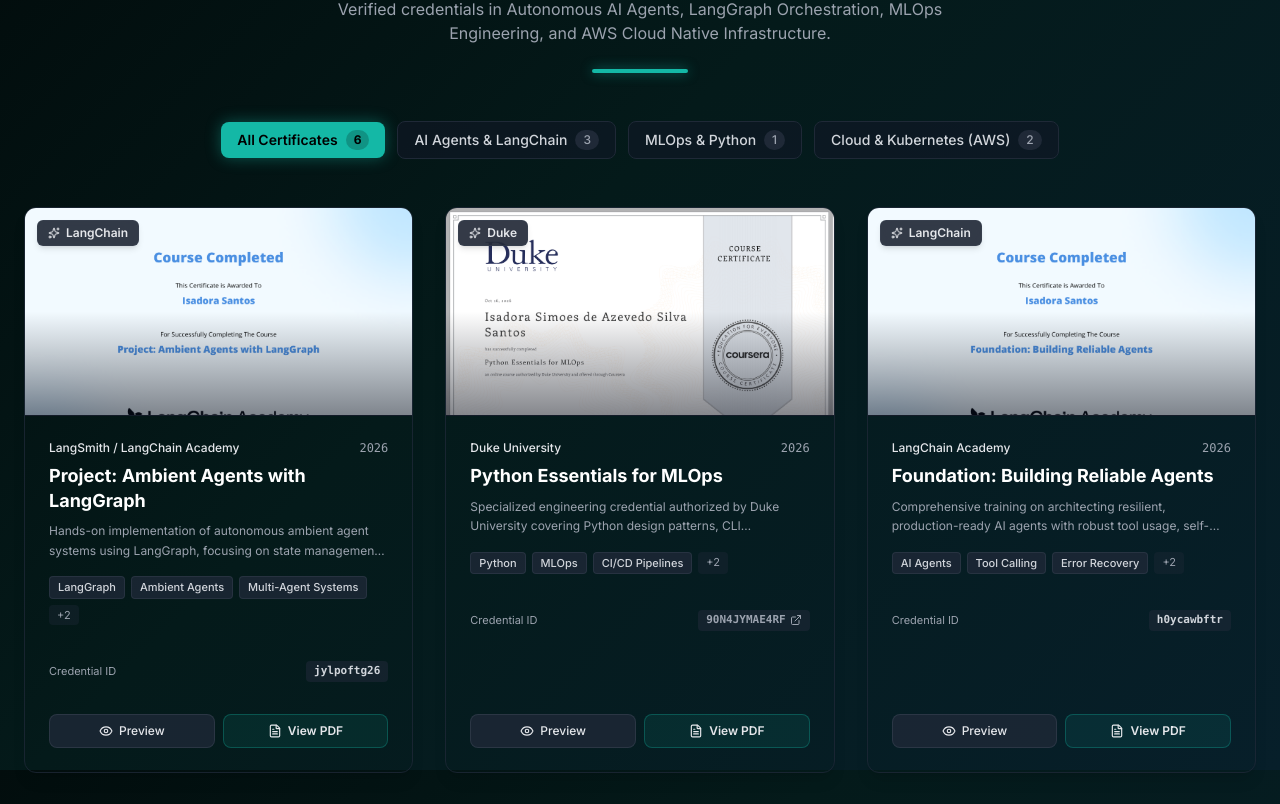
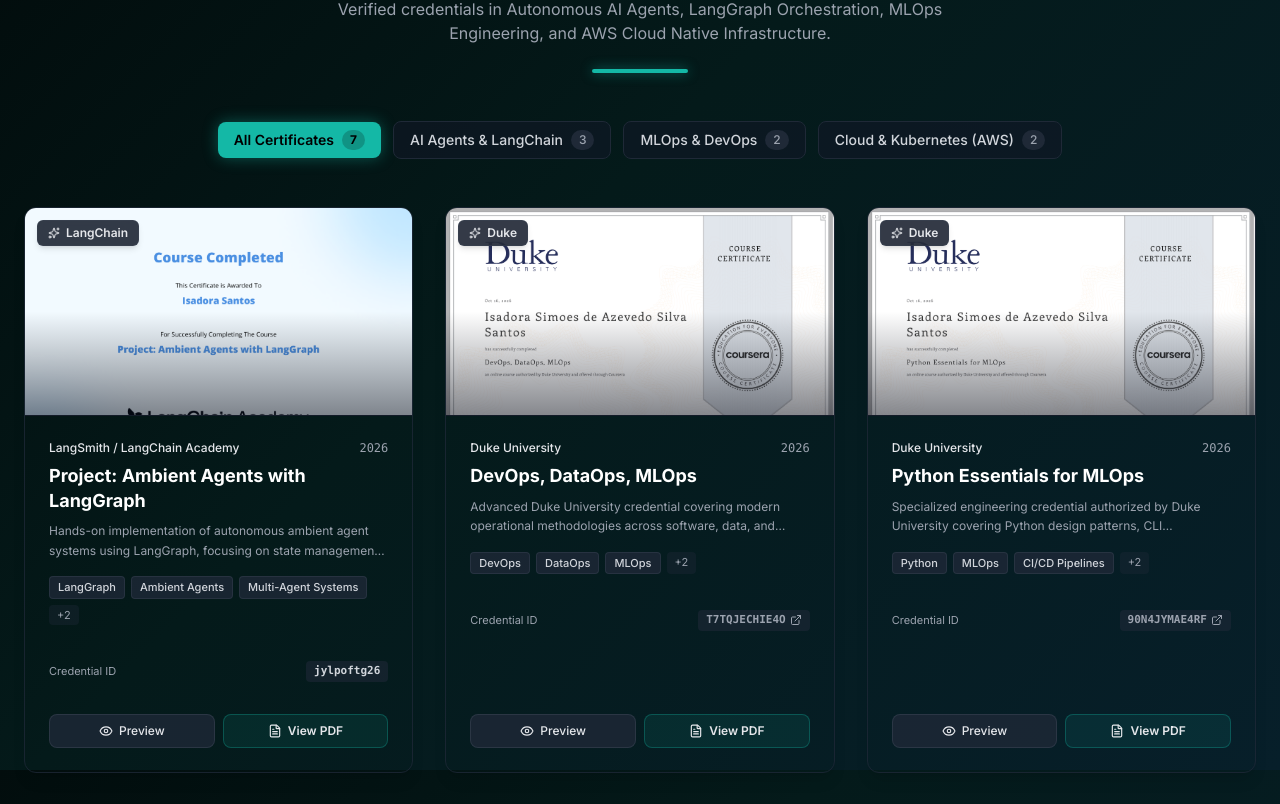
Before and after one commit to santosisadora/myportfolio, a React (Vite) app: page / in a window 1280 px wide. Shown: the part 3230-4034 px from the top of the page. Built offline with nearby package versions, Linux system fonts and the light colour scheme.

Commit message:
feat: add Duke University DevOps, DataOps, MLOps certificate

```diff
--- a/src/components/Certifications.jsx
+++ b/src/components/Certifications.jsx
@@ -26,6 +26,20 @@
     pdf: "/LangSmith-certificate-ambient agents-Project.pdf",
     description: "Hands-on implementation of autonomous ambient agent systems using LangGraph, focusing on state management, persistence, human-in-the-loop controls, and production multi-agent architectures.",
     skills: ["LangGraph", "Ambient Agents", "Multi-Agent Systems", "State Persistence", "Human-in-the-Loop"]
+  },
+  {
+    id: "duke-devops-dataops-mlops",
+    title: "DevOps, DataOps, MLOps",
+    issuer: "Duke University",
+    issuerBadge: "Duke",
+    category: "mlops",
+    date: "2026",
+    credentialId: "T7TQJECHIE4O",
+    verifyUrl: "https://coursera.org/verify/T7TQJECHIE4O",
+    image: "/certificates/duke-devops-dataops-mlops.png",
+    pdf: "/Duke-certificate-DevOps-DataOps-MLOps.pdf",
+    description: "Advanced Duke University credential covering modern operational methodologies across software, data, and machine learning: continuous delivery (CI/CD), data quality automation, and robust production ML deployment.",
+    skills: ["DevOps", "DataOps", "MLOps", "Continuous Delivery", "Cloud Automation"]
   },
   {
     id: "duke-python-essentials-mlops",
@@ -119,7 +133,7 @@
 const categories = [
   { id: "all", label: "All Certificates" },
   { id: "ai-agents", label: "AI Agents & LangChain" },
-  { id: "mlops", label: "MLOps & Python" },
+  { id: "mlops", label: "MLOps & DevOps" },
   { id: "cloud-devops", label: "Cloud & Kubernetes (AWS)" }
 ];
 
```
Also changed, not shown: public/certificates/duke-devops-dataops-mlops.png (added), 1 other file (tests, documents, lock files or other folders).
